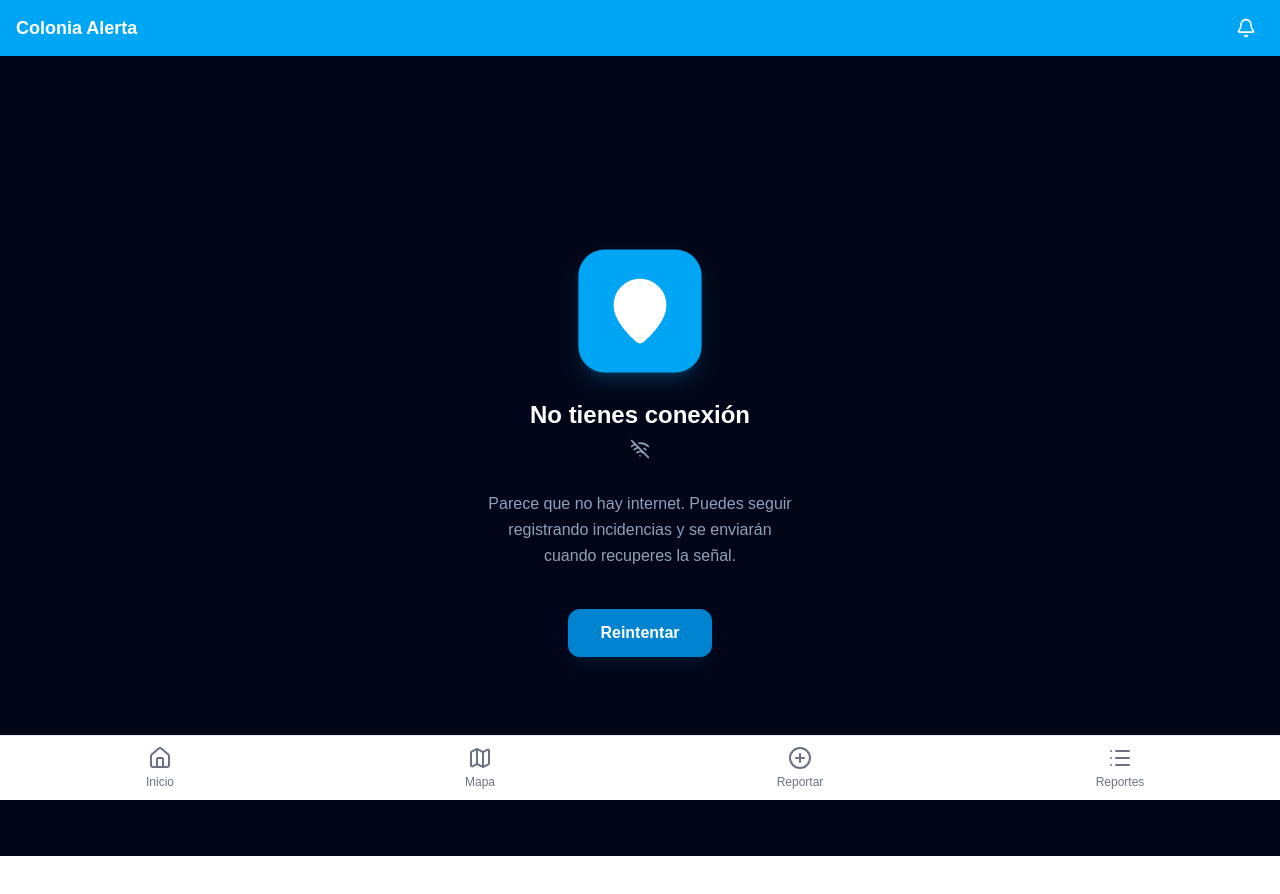
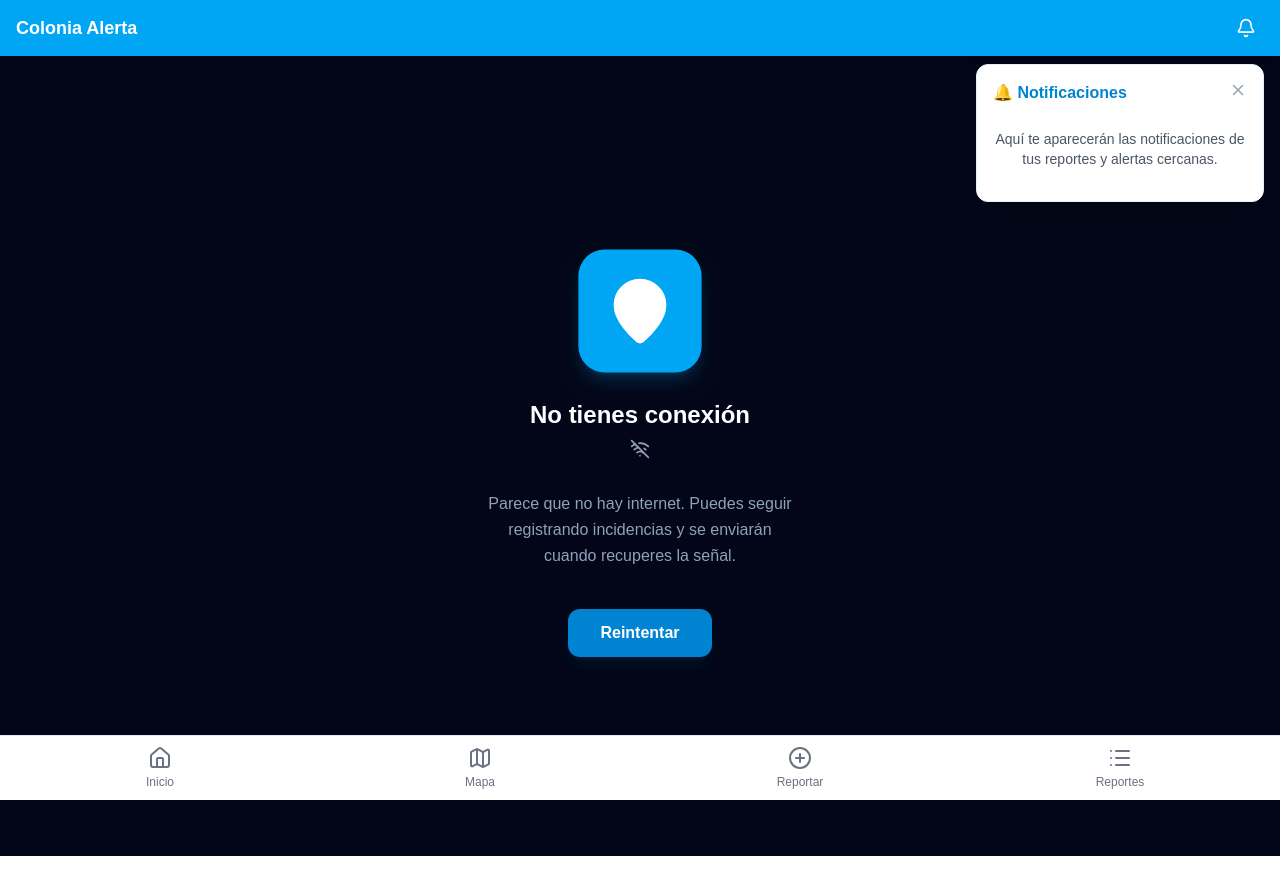
Before and after one commit to XimenaScarlet/colonia-alerta, a Next.js app: page /offline in a window 1280 px wide. Both pictures are taken after a click on the button "Notificaciones". Shown: the top 894 px of the page. Built offline with nearby package versions, Linux system fonts and the light colour scheme; no server answers; the database is empty.

Commit message:
UI: Eliminado banner de instalación y mejoras en vacío de notificaciones. PWA: Revisión 7.

```diff
--- a/next.config.mjs
+++ b/next.config.mjs
@@ -9,10 +9,10 @@ const withPWA = withPWAInit({
     document: "/offline",
   },
   additionalManifestEntries: [
-    { url: "/", revision: "6" },
-    { url: "/home", revision: "6" },
-    { url: "/offline", revision: "6" },
-    { url: "/manifest.json", revision: "6" },
+    { url: "/", revision: "7" },
+    { url: "/home", revision: "7" },
+    { url: "/offline", revision: "7" },
+    { url: "/manifest.json", revision: "7" },
   ],
   runtimeCaching: [
     {
--- a/src/app/home/HomeWrapper.tsx
+++ b/src/app/home/HomeWrapper.tsx
@@ -1,12 +1,9 @@
 'use client';
 
 import { ReactNode } from 'react';
-import { InstallBanner } from '@/components/InstallBanner';
-
 export function HomeWrapper({ children }: { children: ReactNode }) {
   return (
     <div className="p-4 space-y-6 max-w-lg mx-auto">
-      <InstallBanner />
       {children}
     </div>
   );
--- a/src/app/home/layout.tsx
+++ b/src/app/home/layout.tsx
@@ -1,6 +1,4 @@
 import { ReactNode } from 'react';
-import { InstallBanner } from '@/components/InstallBanner';
-
 export default function HomeLayout({
   children,
 }: {
@@ -8,9 +6,6 @@ export default function HomeLayout({
 }) {
   return (
     <div>
-      <div className="p-4 max-w-lg mx-auto">
-        <InstallBanner />
-      </div>
       <section className="p-4 max-w-lg mx-auto space-y-6">
         {children}
       </section>
--- a/src/components/Header.tsx
+++ b/src/components/Header.tsx
@@ -87,7 +87,7 @@ export function Header() {
           )}
           <button
             onClick={() => {
-              if (latestExternalReport) setShowNotificationPopup(!showNotificationPopup);
+              setShowNotificationPopup(!showNotificationPopup);
               setHasNewAlarm(false);
             }}
             className={`p-2 relative rounded-full transition-all duration-300 ${hasNewAlarm ? 'bg-red-500 hover:bg-red-600 animate-pulse text-white shadow-lg shadow-red-500/50' : 'hover:bg-sky-600'}`}
@@ -105,14 +105,19 @@ export function Header() {
       </header>
 
       {/* Popup / Dropdown de Notificación (Alarma) */}
-      {showNotificationPopup && latestExternalReport && (
-        <div className="fixed top-16 right-4 bg-white rounded-xl shadow-2xl p-4 w-72 z-50 border border-red-100 animate-in slide-in-from-top-4">
+      {showNotificationPopup && (
+        <div className="fixed top-16 right-4 bg-white rounded-xl shadow-2xl p-4 w-72 z-50 border border-sky-100 animate-in slide-in-from-top-4">
           <div className="flex justify-between items-start mb-2">
-            <h3 className="font-bold text-red-600 flex items-center gap-1">🚨 Alerta Vecinal</h3>
+            <h3 className={`font-bold flex items-center gap-1 ${latestExternalReport ? 'text-red-600' : 'text-sky-600'}`}>
+              {latestExternalReport ? '🚨 Alerta Vecinal' : '🔔 Notificaciones'}
+            </h3>
             <button onClick={() => setShowNotificationPopup(false)} className="text-gray-400 hover:text-gray-700">
               <X size={18} />
             </button>
           </div>
+
+          {latestExternalReport ? (
+            <>
               <p className="text-sm font-semibold text-gray-800 mb-1">{latestExternalReport.category}</p>
               <p className="text-xs text-gray-600 mb-3">
                 Alguien acaba de advertir un problema cerca en <strong>{latestExternalReport.colonia}, {latestExternalReport.municipio}</strong>.
@@ -126,6 +131,14 @@ export function Header() {
                   Ver Mapa
                 </a>
               </div>
+            </>
+          ) : (
+            <div className="text-center py-4">
+              <p className="text-sm text-gray-600">
+                Aquí te aparecerán las notificaciones de tus reportes y alertas cercanas.
+              </p>
+            </div>
+          )}
         </div>
       )}
     </>
```
Lines whose indentation alone changed are shown as unchanged.
